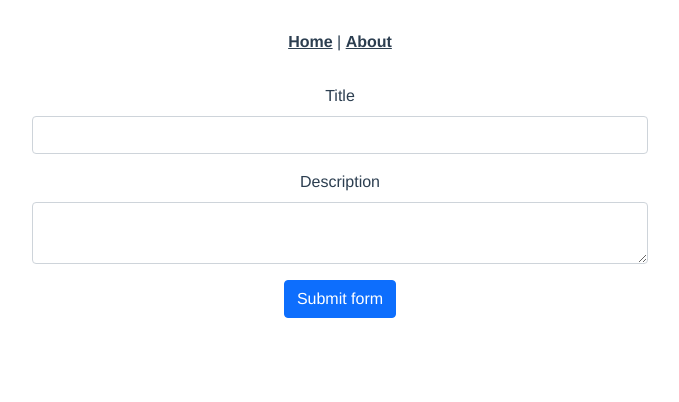
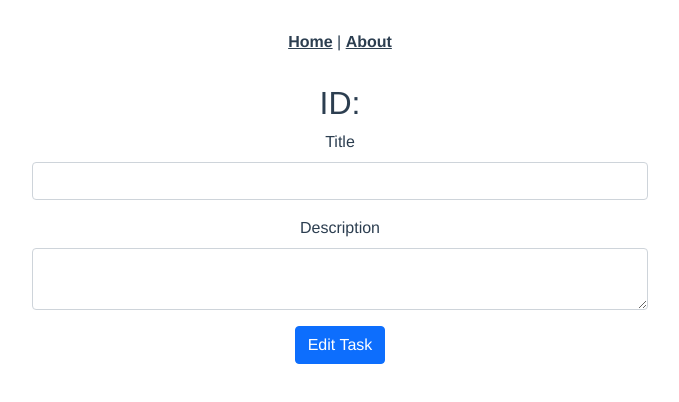
Before and after one commit to shashinvision/fullstacktodo, a Vue app in the folder todolistvue/: page /edit/1 in a window 1280 px wide. Shown: the top 402 px of the page, without its empty margins (300-979 px from the left). Built offline with nearby package versions, Linux system fonts and the light colour scheme; no server answers.

Commit message:
[ADD] edit 100%

```diff
--- a/todolistvue/src/components/FormComponent.vue
+++ b/todolistvue/src/components/FormComponent.vue
@@ -2,7 +2,9 @@
   <div class="container w-50">
     <form class="row g-3">
       <div class="col-md-12">
-        <h2 v-if="typeForm == 'detail'">ID: {{ dataDetail.id }}</h2>
+        <h2 v-if="typeForm == 'detail' || typeForm == 'edit'">
+          ID: {{ dataDetail.id }}
+        </h2>
 
         <label for="validationDefault01" class="form-label">Title</label>
 
@@ -57,11 +59,19 @@
       <div class="col-12">
         <button
           class="btn btn-primary"
-          v-if="typeForm == 'add' || typeForm == 'edit'"
+          v-if="typeForm == 'add'"
           type="submit"
           @click.prevent="dataSet"
         >
-          Submit form
+          Save task
+        </button>
+        <button
+          class="btn btn-primary"
+          v-if="typeForm == 'edit'"
+          type="submit"
+          @click.prevent="dataEdit"
+        >
+          Edit Task
         </button>
       </div>
     </form>
@@ -95,14 +105,44 @@ export default {
   },
   methods: {
     async dataSet() {
-      // esto es para evitar el error en this dentro del await que indica que es undefined
-      const self = this;
-
       let url_fetch_all = "http://localhost:8888/api/task";
 
       let dataForm = new FormData();
       dataForm.append("title", this.dataTask.title);
       dataForm.append("description", this.dataTask.description);
+
+      // esto es para evitar el error en this dentro del await que indica que es undefined
+      const self = this;
+      await fetch(url_fetch_all, {
+        method: "POST",
+        body: dataForm,
+      })
+        .then(function (response) {
+          // console.log("response =", response);
+          return response.json();
+        })
+        .then(function (data) {
+          console.log("datos", data);
+          self.notification = true;
+          self.dataNotification = data;
+          self.clear();
+
+          setTimeout(() => self.$router.push({ path: "/" }), 3000);
+        })
+        .catch(function (err) {
+          console.error(err);
+        });
+    },
+    async dataEdit() {
+      let url_fetch_all =
+        "http://localhost:8888/api/task/edit/" + this.dataDetail.id;
+
+      let dataForm = new FormData();
+      dataForm.append("title", this.dataTask.title);
+      dataForm.append("description", this.dataTask.description);
+
+      // esto es para evitar el error en this dentro del await que indica que es undefined
+      const self = this;
 
       await fetch(url_fetch_all, {
         method: "POST",
@@ -129,6 +169,13 @@ export default {
       this.dataTask.description = "";
     },
   },
+  watch: {
+    dataDetail(newValue) {
+      this.dataTask.id = newValue.id;
+      this.dataTask.title = newValue.title;
+      this.dataTask.description = newValue.description;
+    },
+  },
 };
 </script>
 
--- a/todolistvue/src/views/EditTask.vue
+++ b/todolistvue/src/views/EditTask.vue
@@ -1,6 +1,6 @@
 <template>
   <div>
-    <FormComponent typeForm="edit" />
+    <FormComponent typeForm="edit" :dataDetail="data" />
   </div>
 </template>
 
@@ -10,6 +10,34 @@ export default {
   components: {
     FormComponent,
   },
+  data() {
+    return {
+      data: {},
+    };
+  },
+  methods: {
+    async dataDetail() {
+      let url_fetch_all =
+        "http://localhost:8888/api/task/" + this.$route.params.id;
+      await fetch(url_fetch_all, {
+        method: "GET",
+      })
+        .then((res) => {
+          return res.json();
+        })
+        .then((data) => {
+          // console.log("URL", data);
+          this.data = data;
+          // console.log("URL", this.dataList);
+        })
+        .catch(function (err) {
+          console.error(err);
+        });
+    },
+  },
+  created() {
+    this.dataDetail();
+  },
 };
 </script>
 
```
Also changed, not shown: 1 other file (tests, documents, lock files or other folders).
